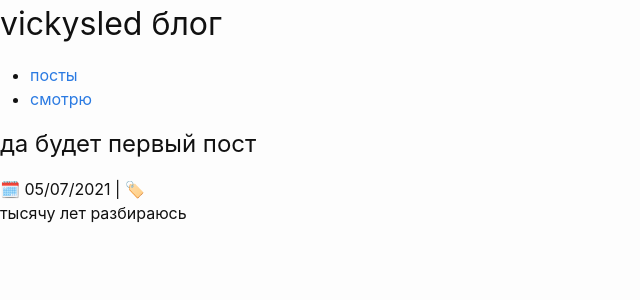
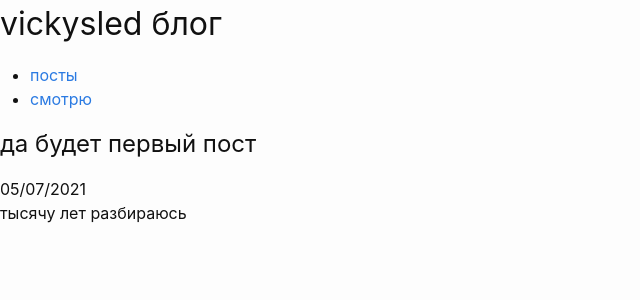
Before and after one commit to vickysled/vickysled.github.io, a Jekyll site: the page built from _posts/2021-07-05-firstpost.md, in a window 1280 px wide. Shown: the top 300 px of the page, without its empty margins (0-640 px from the left). Built offline with Jekyll 4.4.1, drawn with Linux system fonts in a browser that asks for light colours.

Commit message:
Update post.html

```diff
--- a/_layouts/post.html
+++ b/_layouts/post.html
@@ -5,9 +5,9 @@ layout: default
 <article>
   <header>
     <h1>{{ page.title }}</h1>
-    <span class="post-date-tags">🗓️
+    <span class="post-date-tags">
       {{ page.date | date: "%d/%m/%Y" }}
-      {% if page.tags %} | 🏷️
+      {% if page.tags %}
         {% for tag in page.tags %}
           <a href="{{ site.baseurl }}{{ site.tag_page }}#{{ tag | slugify }}">{{ tag }}</a>{% if forloop.last %}{% else %},{% endif %}
         {% endfor %}
```
